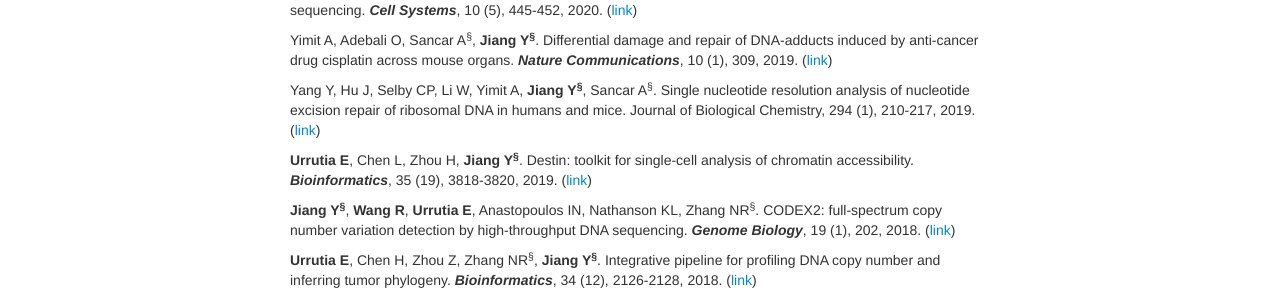
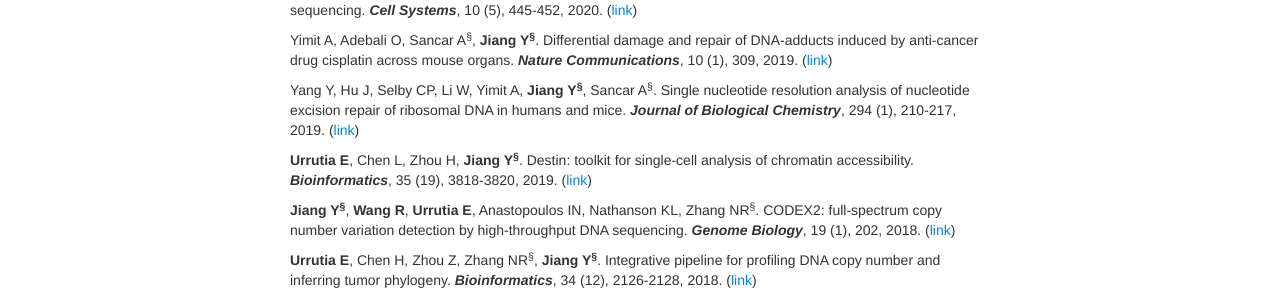
Before and after one commit to yuchaojiang/yuchaojiang.github.io, a Jekyll site: the page built from pages/pubs.md, in a window 1280 px wide. Shown: the part 592-886 px from the top of the page. Built offline with Jekyll 4.4.1, drawn with Linux system fonts in a browser that asks for light colours.

Commit message:
Update pubs.md

```diff
--- a/pages/pubs.md
+++ b/pages/pubs.md
@@ -26,7 +26,7 @@ Manickam A, Peterson JJ, Harigaya Y, Murdoch DM, Margolis DM, Oesterling A, Guo
 
 Yimit A, Adebali O, Sancar A<sup>&sect;</sup>, **Jiang Y<sup>&sect;</sup>**. Differential damage and repair of DNA-adducts induced by anti-cancer drug cisplatin across mouse organs. ***Nature Communications***, 10 (1), 309, 2019. ([link](https://www.nature.com/articles/s41467-019-08290-2))
 
-Yang Y, Hu J, Selby CP, Li W, Yimit A, **Jiang Y<sup>&sect;</sup>**, Sancar A<sup>&sect;</sup>. Single nucleotide resolution analysis of nucleotide excision repair of ribosomal DNA in humans and mice. Journal of Biological Chemistry, 294 (1), 210-217, 2019. ([link](https://www.sciencedirect.com/science/article/pii/S0021925820368915?via%3Dihub))
+Yang Y, Hu J, Selby CP, Li W, Yimit A, **Jiang Y<sup>&sect;</sup>**, Sancar A<sup>&sect;</sup>. Single nucleotide resolution analysis of nucleotide excision repair of ribosomal DNA in humans and mice. ***Journal of Biological Chemistry***, 294 (1), 210-217, 2019. ([link](https://www.sciencedirect.com/science/article/pii/S0021925820368915?via%3Dihub))
 
 **Urrutia E**, Chen L, Zhou H, **Jiang Y<sup>&sect;</sup>**. Destin: toolkit for single-cell analysis of chromatin accessibility. ***Bioinformatics***, 35 (19), 3818-3820, 2019. ([link](https://academic.oup.com/bioinformatics/article/35/19/3818/5367832/))
 
```
